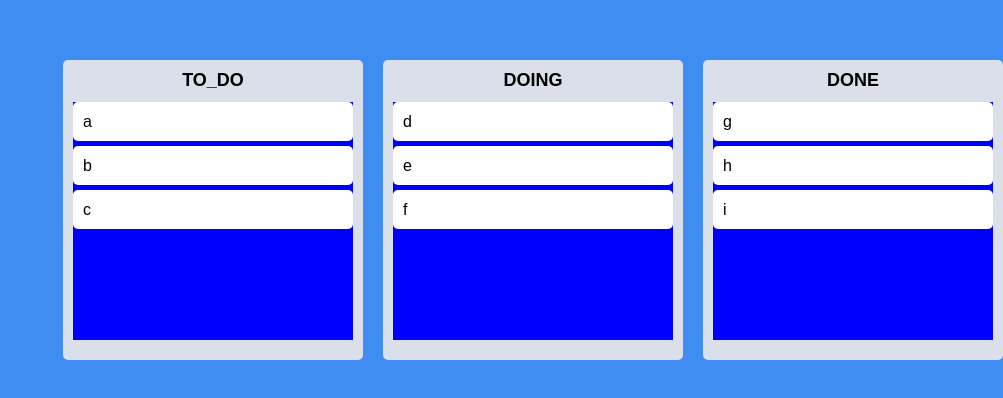
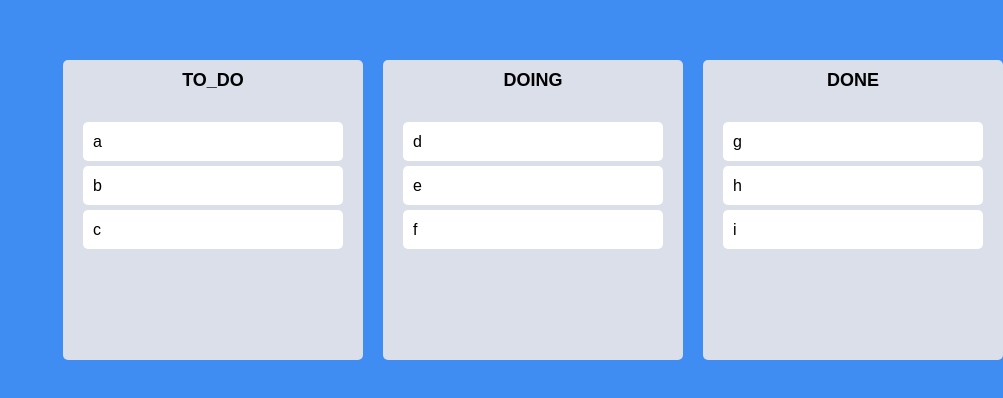
Before and after one commit to LESANF/trello-clone, a React (Create React App) app: page / in a window 1280 px wide. Shown: the part 190-588 px from the top of the page, without its empty margins (277-1280 px from the left). Built offline with nearby package versions, Linux system fonts and the light colour scheme.

Commit message:
update: DraggableCard snapshot

```diff
--- a/src/App.tsx
+++ b/src/App.tsx
@@ -24,7 +24,6 @@ const Boards = styled.div`
 
 function App() {
     const onDragEnd = ({ draggableId, destination, source }: DropResult) => {
-        console.log(draggableId, destination, source);
         if (!destination) return;
         if (destination.droppableId === source.droppableId) {
             setTestAry((prevAry) => {
--- a/src/Components/Board.tsx
+++ b/src/Components/Board.tsx
@@ -4,13 +4,13 @@ import styled from 'styled-components';
 
 const Wrapper = styled.div`
     width: 300px;
-    padding: 20px 10px;
     padding-top: 10px;
     background-color: ${(props) => props.theme.boardColor};
     border-radius: 5px;
     min-height: 200px;
     min-height: 300px;
     display: flex;
+    overflow: hidden;
     flex-direction: column;
 `;
 
@@ -21,9 +21,10 @@ interface IArea {
 
 const Area = styled.div<IArea>`
     background-color: ${(props) =>
-        props.isDraggingOver ? 'pink' : props.draggingFromThisWith ? 'red' : 'blue'};
+        props.isDraggingOver ? '#dfe6e9' : props.draggingFromThisWith ? '#b2bec3' : 'transparent'};
     flex-grow: 1;
     transition: background-color 0.3s ease-in-out;
+    padding: 20px;
 `;
 
 const Title = styled.h2`
--- a/src/Components/Draggable.tsx
+++ b/src/Components/Draggable.tsx
@@ -2,11 +2,13 @@ import React from 'react';
 import { Draggable } from 'react-beautiful-dnd';
 import styled from 'styled-components';
 
-const Card = styled.div`
+const Card = styled.div<{ isDragging: boolean }>`
     border-radius: 5px;
     margin-bottom: 5px;
     padding: 10px 10px;
-    background-color: ${(props) => props.theme.cardColor};
+    background-color: ${(props) => (props.isDragging ? 'tomato' : props.theme.cardColor)};
+    box-shadow: ${(props) =>
+        props.isDragging ? 'rgba(0, 0, 0, 0.16) 0px 1px 4px, rgb(51, 51, 51) 0px 0px 0px 3px' : 'none'};
 `;
 
 interface ICard {
@@ -17,8 +19,13 @@ interface ICard {
 function DraggableCard({ items, idx }: ICard) {
     return (
         <Draggable draggableId={items} index={idx}>
-            {(provided) => (
-                <Card ref={provided.innerRef} {...provided.dragHandleProps} {...provided.draggableProps}>
+            {(provided, snapshot) => (
+                <Card
+                    ref={provided.innerRef}
+                    isDragging={snapshot.isDragging}
+                    {...provided.dragHandleProps}
+                    {...provided.draggableProps}
+                >
                     {items}
                 </Card>
             )}
```
